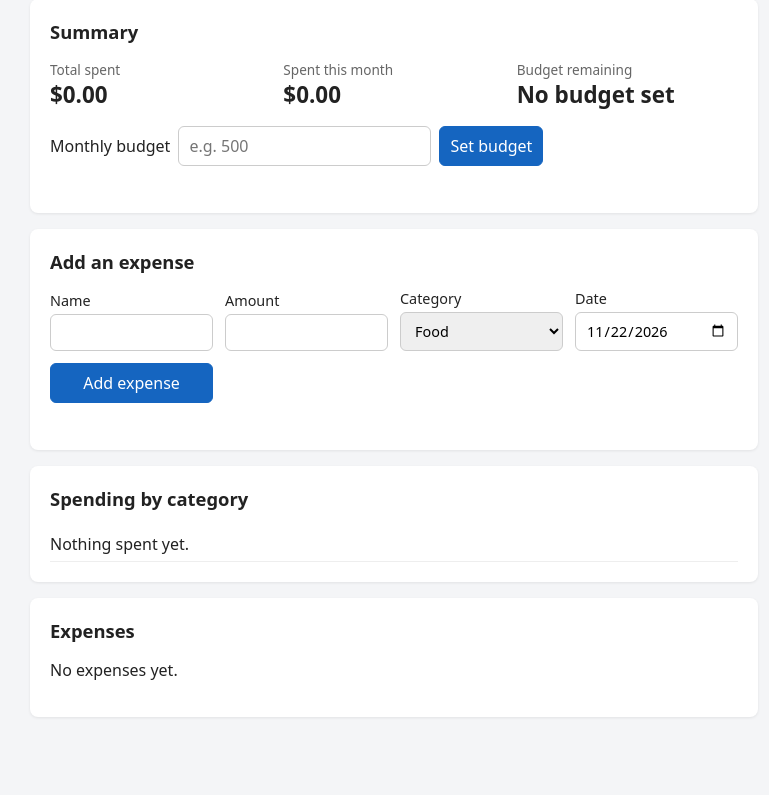
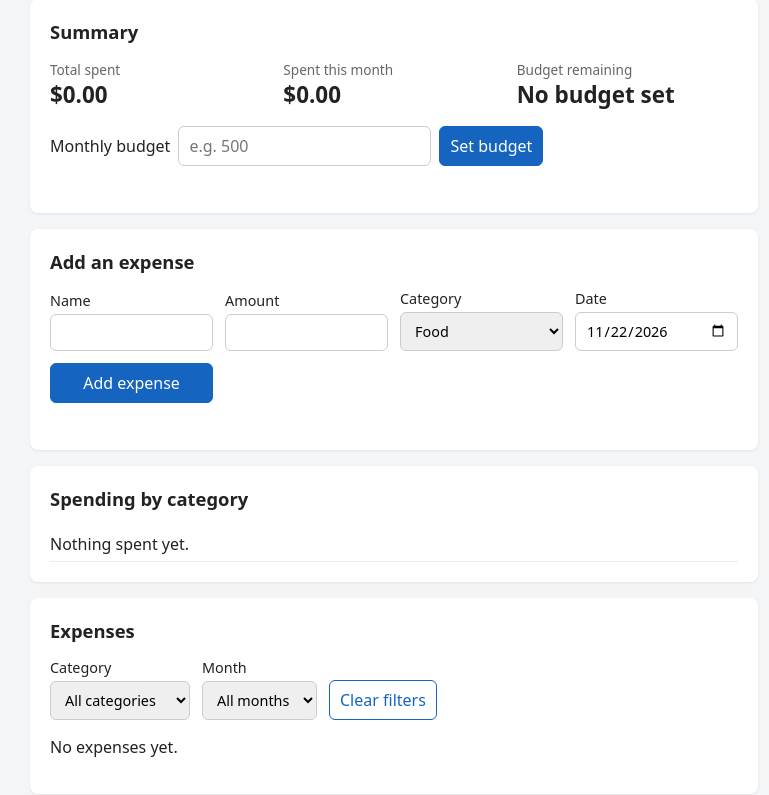
Before and after one commit to rohan1031p/expense-tracker, a website: page index.html in a window 1280 px wide. Shown: the part 89-884 px from the top of the page, without its empty margins (246-1015 px from the left). Before the commit the page ends 846 px from the top, so only its background shows below. Drawn offline with Linux system fonts and the light colour scheme.

Commit message:
Let the user filter the expense list by category and month (R14-R16)
Adds a Category drop-down, a Month drop-down (only months that have
expenses) and a Clear filters button above the list. Filters change
only the list; totals and the budget still use every expense. The
month list is rebuilt on every change and falls back to All months
when the chosen month has no expenses left. Filters are reset on page
load because the browser can restore old drop-down choices after a
reload, and the spec says filters are not saved.

Co-Authored-By: Claude Opus 5.5 <noreply@anthropic.com>

```diff
--- a/app.js
+++ b/app.js
@@ -21,15 +21,38 @@ function todayString() {
   return now.getFullYear() + "-" + month + "-" + day;
 }
 
-// Fill the category drop-down.
+// Add an <option> to a drop-down.
+function addOption(select, value, text) {
+  const option = document.createElement("option");
+  option.value = value;
+  option.textContent = text;
+  select.appendChild(option);
+}
+
+// Fill the category drop-down in the form, and the category filter (R14).
 function setupCategories() {
   const select = document.getElementById("category");
+  const filter = document.getElementById("filter-category");
   for (const category of CATEGORIES) {
-    const option = document.createElement("option");
-    option.value = category;
-    option.textContent = category;
-    select.appendChild(option);
+    addOption(select, category, category);
+    addOption(filter, category, category);
   }
+}
+
+// R15: Rebuild the month filter from the months that have expenses.
+// The chosen month stays chosen if it still has expenses; otherwise
+// the filter goes back to "All months".
+function renderMonthFilter() {
+  const select = document.getElementById("filter-month");
+  const chosen = select.value;
+  const months = getMonthsWithExpenses(expenses);
+
+  select.innerHTML = "";
+  addOption(select, "", "All months");
+  for (const month of months) {
+    addOption(select, month, formatMonth(month));
+  }
+  select.value = months.includes(chosen) ? chosen : "";
 }
 
 // R9: Put the form into edit mode, filled with this expense's values.
@@ -60,11 +83,16 @@ function stopEditing() {
 }
 
 // R2, R3, R9: Draw the list of expenses with Edit and Delete buttons on each row.
+// R14, R15: Only the expenses that match the filters are drawn.
 function renderExpenseList() {
   const list = document.getElementById("expense-list");
   list.innerHTML = "";
 
-  for (const expense of sortByDateNewestFirst(expenses)) {
+  const category = document.getElementById("filter-category").value;
+  const month = document.getElementById("filter-month").value;
+  const shown = filterExpenses(expenses, category, month);
+
+  for (const expense of sortByDateNewestFirst(shown)) {
     const row = document.createElement("tr");
 
     // textContent is used so names are shown as plain text, never as HTML.
@@ -108,8 +136,14 @@ function renderExpenseList() {
     list.appendChild(row);
   }
 
-  const isEmpty = expenses.length === 0;
-  document.getElementById("empty-message").hidden = !isEmpty;
+  const emptyMessage = document.getElementById("empty-message");
+  if (expenses.length === 0) {
+    emptyMessage.textContent = "No expenses yet.";
+  } else {
+    emptyMessage.textContent = "No expenses match the filters.";
+  }
+  const isEmpty = shown.length === 0;
+  emptyMessage.hidden = !isEmpty;
   document.getElementById("expense-table").hidden = isEmpty;
 }
 
@@ -160,8 +194,20 @@ function renderSummary() {
 function render() {
   renderSummary();
   renderCategoryTotals();
+  renderMonthFilter();
   renderExpenseList();
 }
+
+// R14, R15: Draw the list again when a filter changes.
+document.getElementById("filter-category").addEventListener("change", renderExpenseList);
+document.getElementById("filter-month").addEventListener("change", renderExpenseList);
+
+// R16: Clear both filters and show every expense again.
+document.getElementById("clear-filters").addEventListener("click", () => {
+  document.getElementById("filter-category").value = "";
+  document.getElementById("filter-month").value = "";
+  renderExpenseList();
+});
 
 // R1: Add an expense when the form is submitted.
 // R9-R13: While editing, save the changes to that expense instead.
@@ -215,6 +261,10 @@ document.getElementById("budget-form").addEventListener("submit", (event) => {
 });
 
 setupCategories();
+// R16: Filters are not saved, so always start with all expenses shown,
+// even if the browser tries to restore the old choice after a reload.
+document.getElementById("filter-category").value = "";
+document.getElementById("filter-month").value = "";
 document.getElementById("date").value = todayString();
 if (budget !== null) {
   document.getElementById("budget").value = budget;
--- a/index.html
+++ b/index.html
@@ -70,6 +70,22 @@
     <!-- R2, R3: Expense list -->
     <section class="card">
       <h2>Expenses</h2>
+
+      <!-- R14-R16: Filters. They change only this list, not the totals. -->
+      <div class="filters">
+        <label>Category
+          <select id="filter-category">
+            <option value="">All categories</option>
+          </select>
+        </label>
+        <label>Month
+          <select id="filter-month">
+            <option value="">All months</option>
+          </select>
+        </label>
+        <button type="button" id="clear-filters" class="secondary">Clear filters</button>
+      </div>
+
       <p id="empty-message">No expenses yet.</p>
       <div class="table-wrap">
       <table id="expense-table">
--- a/style.css
+++ b/style.css
@@ -138,6 +138,23 @@ td.actions button + button {
   margin-left: 6px;
 }
 
+/* R14-R16: The filter row above the expense list.
+   It wraps onto more lines on narrow screens. */
+.filters {
+  display: flex;
+  flex-wrap: wrap;
+  gap: 12px;
+  align-items: end;
+  margin-bottom: 12px;
+}
+
+.filters label {
+  display: flex;
+  flex-direction: column;
+  gap: 4px;
+  font-size: 0.9rem;
+}
+
 .error {
   color: #c62828;
   min-height: 1.2em;
```
